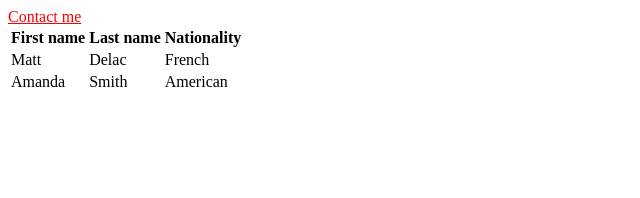
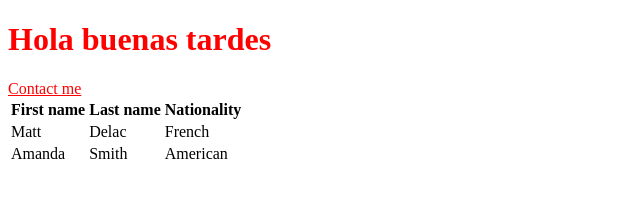
Before and after one commit to Javiton2005/paginaweb.github.io, a plain HTML site: page docs/index.html in a window 1280 px wide. Shown: the whole page, without its empty margins (0-640 px from the left). Drawn offline with Linux system fonts and the light colour scheme.

Commit message:
clase de fundamentos 2

```diff
--- /dev/null
+++ b/docs/css/styles.css
@@ -0,0 +1,3 @@
+h1{
+    color: red;
+}
--- a/docs/index.html
+++ b/docs/index.html
@@ -4,8 +4,10 @@
     <meta charset="UTF-8">
     <meta name="viewport" content="width=device-width, initial-scale=1.0">
     <title>Main</title>
+    <link rel="stylesheet" href="./css/styles.css">
 </head>
 <body>
+    <h1>Hola buenas tardes</h1>
     <a href="contact.html" target="_blank" style="color: red;" >Contact me</a>
     <table>
         <thead>
```
